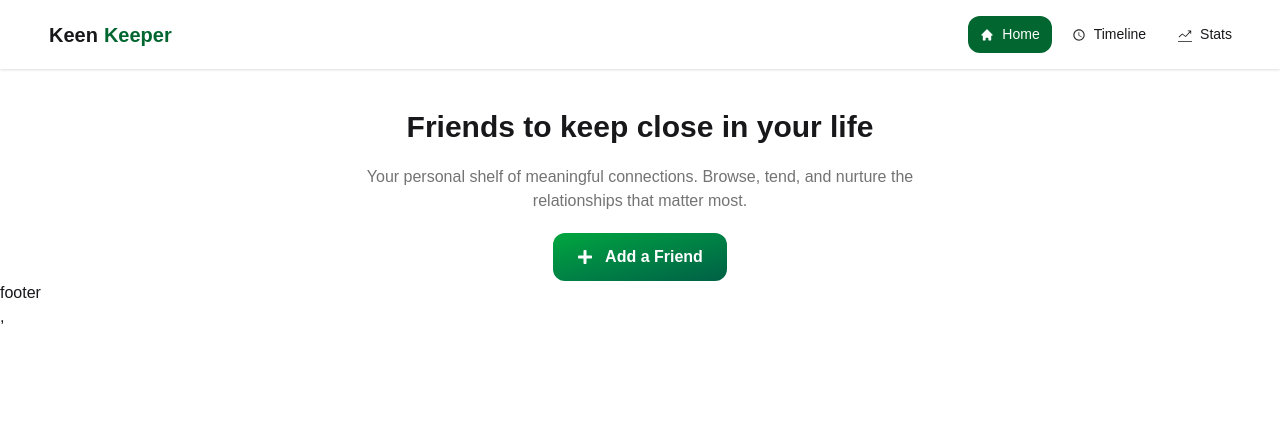
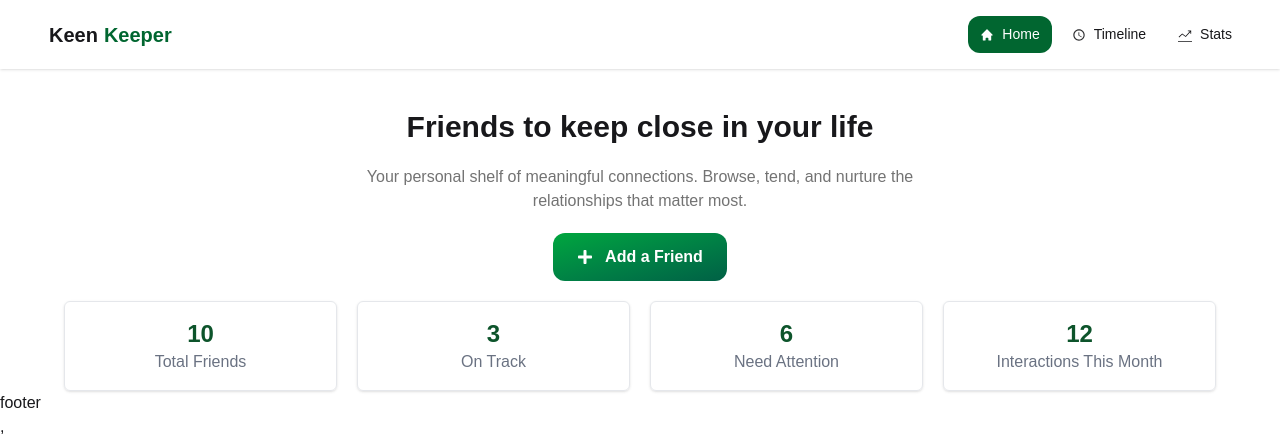
Before and after one commit to Abdhullah-Al-Maruf/keepkepper-asssignment-7, a React (Vite) app: page / in a window 1280 px wide. Shown: the top 446 px of the page. Built offline with nearby package versions, Linux system fonts and the light colour scheme.

Commit message:
added summary card to the banner

```diff
--- a/src/component/Banner/Banner.jsx
+++ b/src/component/Banner/Banner.jsx
@@ -1,4 +1,5 @@
 import { FaPlus } from "react-icons/fa";
+import Summarycard from "../ui/Summarycard";
 
 
 const Banner = () => {
@@ -10,6 +11,7 @@ const Banner = () => {
             <div className="flex justify-center">
                 <button className="flex items-center gap-3 px-6 py-3 rounded-xl font-semibold text-white transition-all duration-300 transform hover:-translate-y-0.5 hover:shadow-lg bg-gradient-to-br from-green-600 to-emerald-800 hover:from-green-500 hover:to-emerald-700 shadow-green-900/20"><FaPlus />Add a Friend</button>
             </div>
+            <Summarycard/>
         </div>
     );
 };
--- /dev/null
+++ b/src/component/ui/Summarycard.jsx
@@ -0,0 +1,24 @@
+import React from 'react';
+
+const Summarycard = () => {
+    return (
+        <div className=' grid w-[90%] mx-auto md:grid-cols-2 lg:grid-cols-4  gap-5 '>
+            <div className='shadow border border-gray-200  p-4 rounded-md'>
+                <h1 className='text-green-900 font-bold text-2xl'>10</h1>
+                <p className='text-gray-500'>Total Friends</p>
+            </div>
+            <div className='shadow border border-gray-200  p-4 rounded-md'>
+                <h1 className='text-green-900 font-bold text-2xl'>3</h1>
+                <p className='text-gray-500'> On Track</p></div>
+            <div className='shadow border border-gray-200  p-4 rounded-md'>
+                <h1 className='text-green-900 font-bold text-2xl'> 6</h1>
+                <p className='text-gray-500'>Need Attention</p></div>
+
+            <div className='shadow border border-gray-200  p-4 rounded-md'>
+                <h1 className='text-green-900 font-bold text-2xl'>12</h1>
+                <p className='text-gray-500'>Interactions This Month</p></div>
+        </div>
+    );
+};
+
+export default Summarycard;
```
